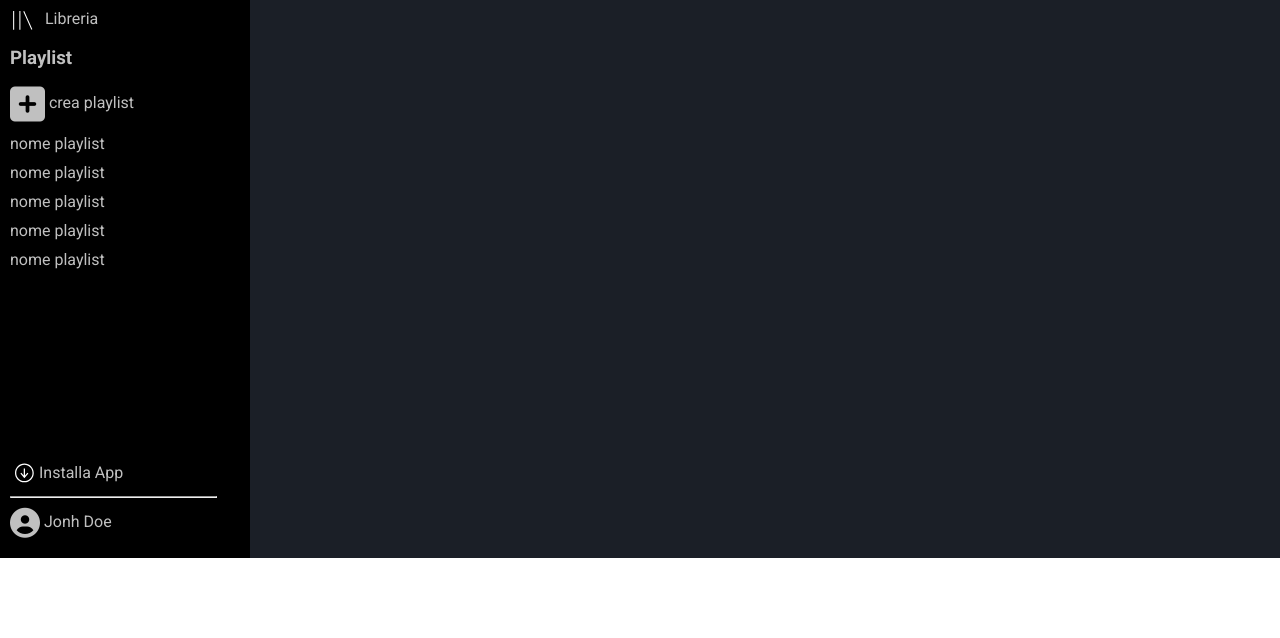
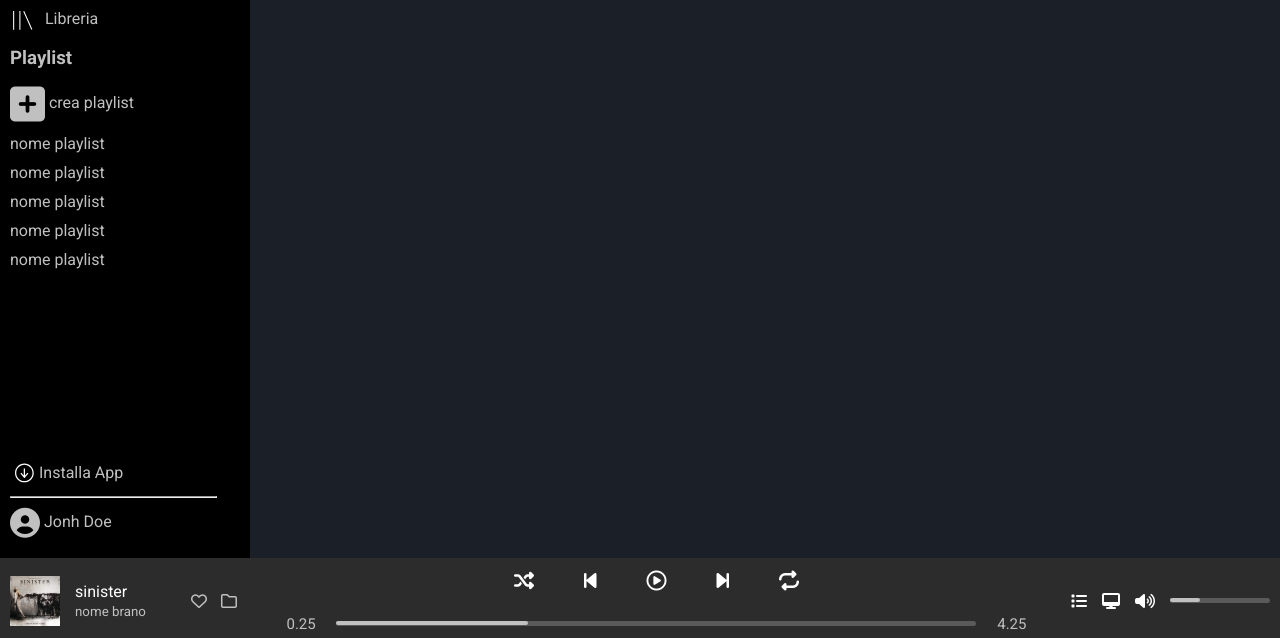
Before and after one commit to EttoreBarcella/html-css-spotifyweb, a plain HTML site: page index.html in a window 1280 px wide. Shown: the part 162-800 px from the top of the page. Drawn offline with Linux system fonts and the light colour scheme.

Commit message:
added footer

```diff
--- a/css/style.css
+++ b/css/style.css
@@ -157,3 +157,127 @@ aside hr{
     text-transform: uppercase;
     font-weight: 500;
 }
+
+/* FOOTER */
+
+footer{
+    display: flex;
+    justify-content: space-between;
+    align-items: center;
+    height: 100px;
+    width: 100%;
+    background-color: #2c2c2c;
+    color: white;
+    position: fixed;
+    z-index: 9;
+}
+
+.footer-col-left, .footer-col-right{
+    max-width: 25%;
+    display: flex;
+    align-items: center;
+    gap: 15px;
+}
+
+.footer-col-left, .footer-col-right{
+    margin-bottom: 15px;
+}
+
+.footer-col-left{
+    flex-grow: 0;
+    text-align: left;
+}
+
+.footer-col-left img{
+    height: 50px;
+    margin-left: 10px;
+}
+
+.footer-col-left .info{
+    padding-right: 25px;
+}
+
+.song-name-info{
+    color: #c0c0c0;
+    text-decoration: none;
+}
+
+.save{
+    color: #c0c0c0;
+}
+
+.save i{
+    padding: 5px;
+}
+
+.footer-middle{
+    display: flex;
+    width: 50%;
+    flex-shrink: 0;
+    display: flex;
+    flex-direction: column;
+    flex-wrap: nowrap;
+    gap: 30px;
+    align-items: center;
+}
+
+.media-player{
+    display: flex;
+}
+
+.footer-middle i{
+    padding:0 25px;
+    font-size: 20px;
+}
+
+.footer-middle  .media-progress-bar{
+    height: 5px;
+    width: 100%;
+    margin-bottom: 20px;
+    background-color:#5a5a5a;
+    border-radius: 5px;
+    position: relative;
+}
+
+.footer-middle  .media-hover{
+    position: absolute;
+    height: 4px;
+    width: 30%;
+    border-radius: 5px;
+    background-color:#c0c0c0;
+}
+
+.footer-middle .media-progress-bar::before{
+    content: "0.25";
+    font-size: 15px;
+    color: #c0c0c0;
+    position: absolute;
+    bottom: -7px;
+    left: -50px ;
+}
+
+.footer-middle .media-progress-bar::after{
+    content: "4.25";
+    font-size: 15px;
+    color: #c0c0c0;
+    position: absolute;
+    bottom: -7px;
+    right: -50px ;
+}
+
+.footer-col-right .media-progress-bar{
+    height: 5px;
+    width: 100px;
+    background-color:#5a5a5a ;
+    border-radius: 5px;
+    position: relative;
+    margin-right: 10px;
+}
+
+.footer-col-right .media-hover{
+    position: absolute;
+    height: 4px;
+    width: 30%;
+    border-radius: 5px;
+    background-color:#c0c0c0;
+}
--- a/index.html
+++ b/index.html
@@ -76,8 +76,38 @@
         <section class="created"></section>
         <section class="popular"></section>
     </main>
-
-
-
+    <footer>
+        <div class="footer-col-left">
+            <img src="img/sinister.jpeg" alt="">
+            <div class="info">
+                <div class="artist-info">sinister</div>
+                <small><a class="song-name-info" href="">nome brano</a></small>
+            </div>
+            <div class="save">
+                <i class="fa-regular fa-heart"></i>
+                <i class="fa-regular fa-folder"></i>
+            </div>
+        </div>
+        <div class="footer-middle">
+            <div class="media-player">
+                <i class="fa-solid fa-shuffle"></i>
+                <i class="fa-solid fa-backward-step"></i>
+                <i class="fa-regular fa-circle-play"></i>
+                <i class="fa-solid fa-forward-step"></i>
+                <i class="fa-solid fa-repeat"></i>
+            </div>
+            <div class="media-progress-bar">
+                <div class="media-hover"></div>
+            </div>
+        </div>
+        <div class="footer-col-right">
+            <i class="fa-solid fa-list"></i>
+            <i class="fa-solid fa-desktop"></i>
+            <i class="fa-solid fa-volume-high"></i>
+            <div class="media-progress-bar">
+                <div class="media-hover"></div>
+            </div>
+        </div>
+    </footer>
 </body>
 </html>
```
